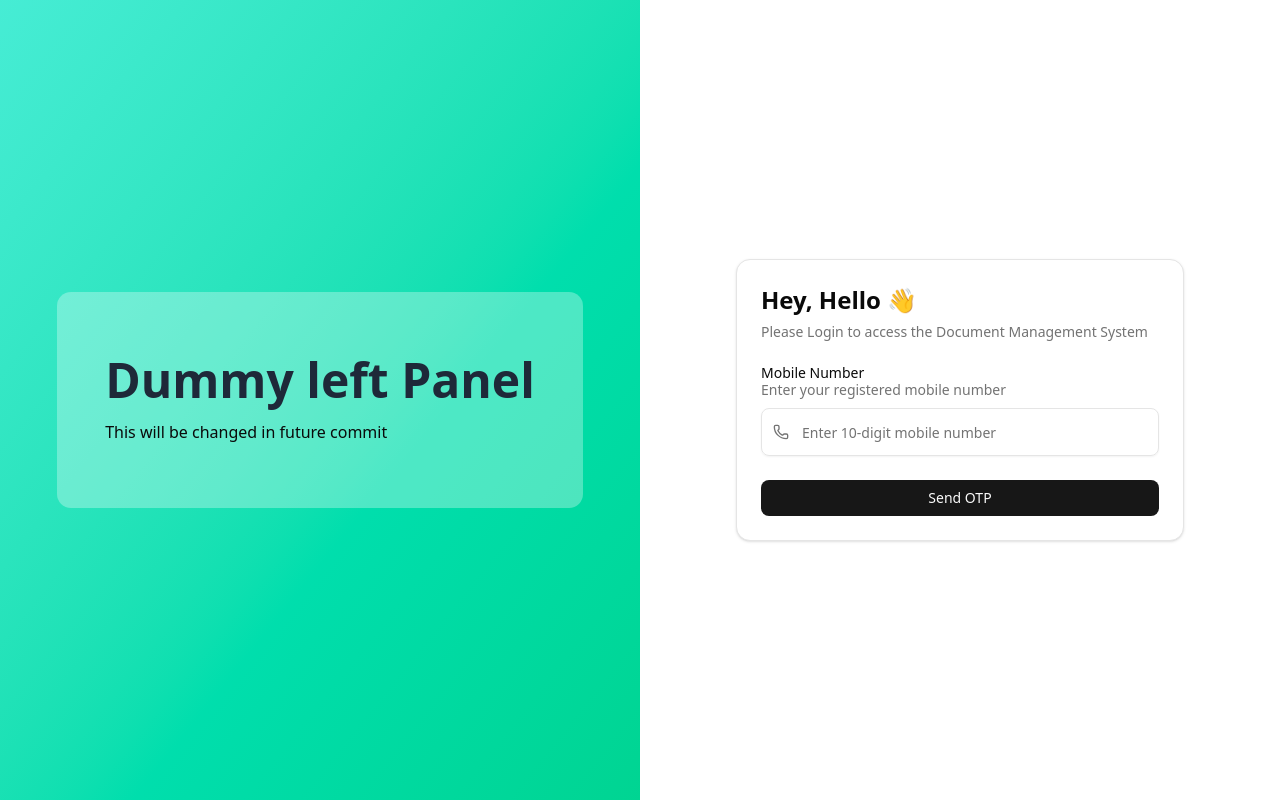
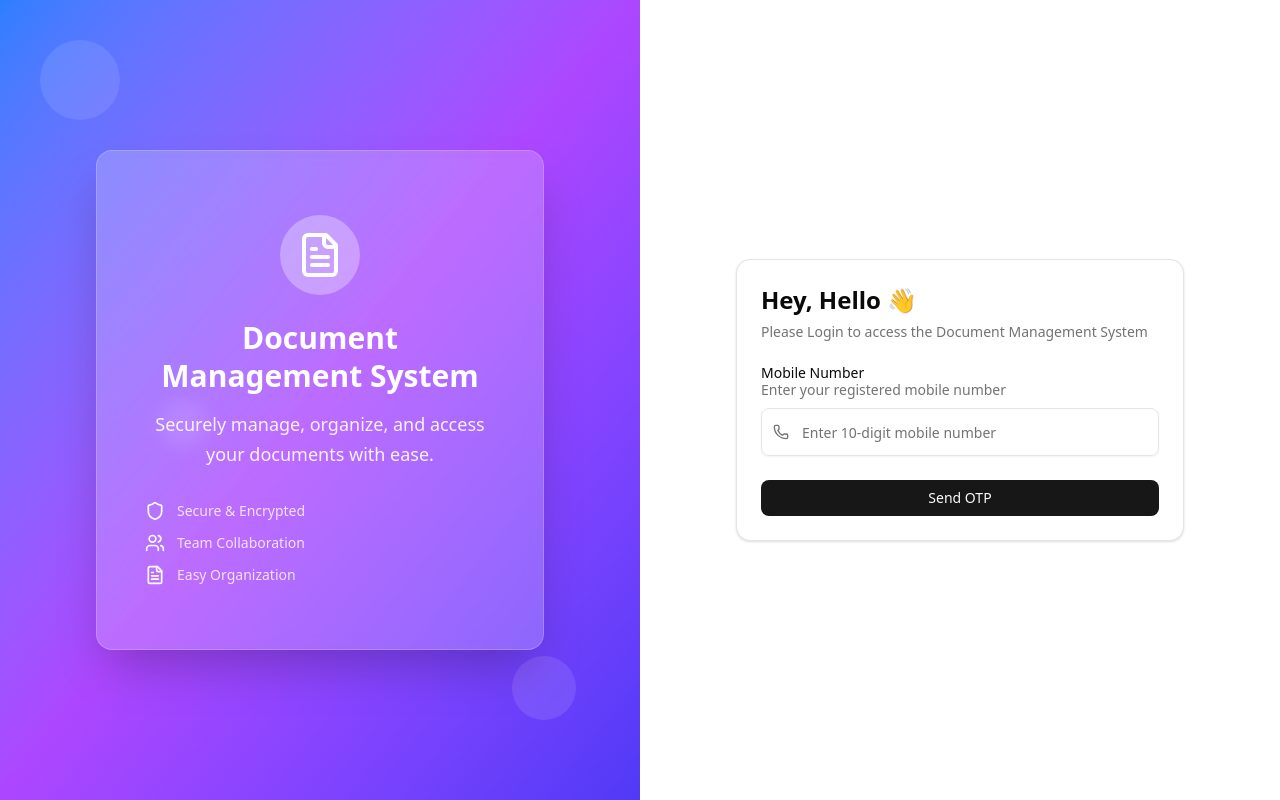
Before and after one commit to rahuls49/document-management-system, a Next.js app: page / in a window 1280 px wide. Built offline with nearby package versions, Linux system fonts and the light colour scheme.

Commit message:
fix: enhance LeftPanel UI

```diff
--- a/src/components/auth/LeftPanel.tsx
+++ b/src/components/auth/LeftPanel.tsx
@@ -1,9 +1,50 @@
+import { FileText, Shield, Users } from "lucide-react";
+
 export default function LeftPanel() {
     return (
-        <div className="hidden lg:flex flex-col justify-center items-center bg-gradient-to-br from-teal-300 to-emerald-400 w-1/2 p-12">
-            <div className="bg-white/30 rounded-xl px-12 py-16">
-                <h1 className="text-5xl font-bold text-gray-800 mb-4">Dummy left Panel</h1>
-                <p>This will be changed in future commit</p>
+        <div className="hidden lg:flex flex-col justify-center items-center bg-gradient-to-br from-blue-500 via-purple-500 to-indigo-600 w-1/2 p-12 relative overflow-hidden">
+            {/* Background decorative elements */}
+            <div className="absolute inset-0 opacity-10">
+                <div className="absolute top-10 left-10 w-20 h-20 bg-white rounded-full"></div>
+                <div className="absolute bottom-20 right-16 w-16 h-16 bg-white rounded-full"></div>
+                <div className="absolute top-1/2 left-1/4 w-12 h-12 bg-white rounded-full"></div>
+            </div>
+
+            <div className="bg-white/20 backdrop-blur-sm rounded-2xl px-12 py-16 shadow-2xl border border-white/20 relative z-10 max-w-md">
+                <div className="text-center">
+                    {/* Icon */}
+                    <div className="flex justify-center mb-6">
+                        <div className="bg-white/30 p-4 rounded-full">
+                            <FileText className="h-12 w-12 text-white" />
+                        </div>
+                    </div>
+
+                    {/* Title */}
+                    <h1 className="text-3xl font-bold text-white mb-4 leading-tight">
+                        Document Management System
+                    </h1>
+
+                    {/* Description */}
+                    <p className="text-white/90 text-lg mb-8 leading-relaxed">
+                        Securely manage, organize, and access your documents with ease.
+                    </p>
+
+                    {/* Feature highlights */}
+                    <div className="space-y-3 text-left">
+                        <div className="flex items-center text-white/80">
+                            <Shield className="h-5 w-5 mr-3 text-white" />
+                            <span className="text-sm">Secure & Encrypted</span>
+                        </div>
+                        <div className="flex items-center text-white/80">
+                            <Users className="h-5 w-5 mr-3 text-white" />
+                            <span className="text-sm">Team Collaboration</span>
+                        </div>
+                        <div className="flex items-center text-white/80">
+                            <FileText className="h-5 w-5 mr-3 text-white" />
+                            <span className="text-sm">Easy Organization</span>
+                        </div>
+                    </div>
+                </div>
             </div>
         </div>
     );
```
